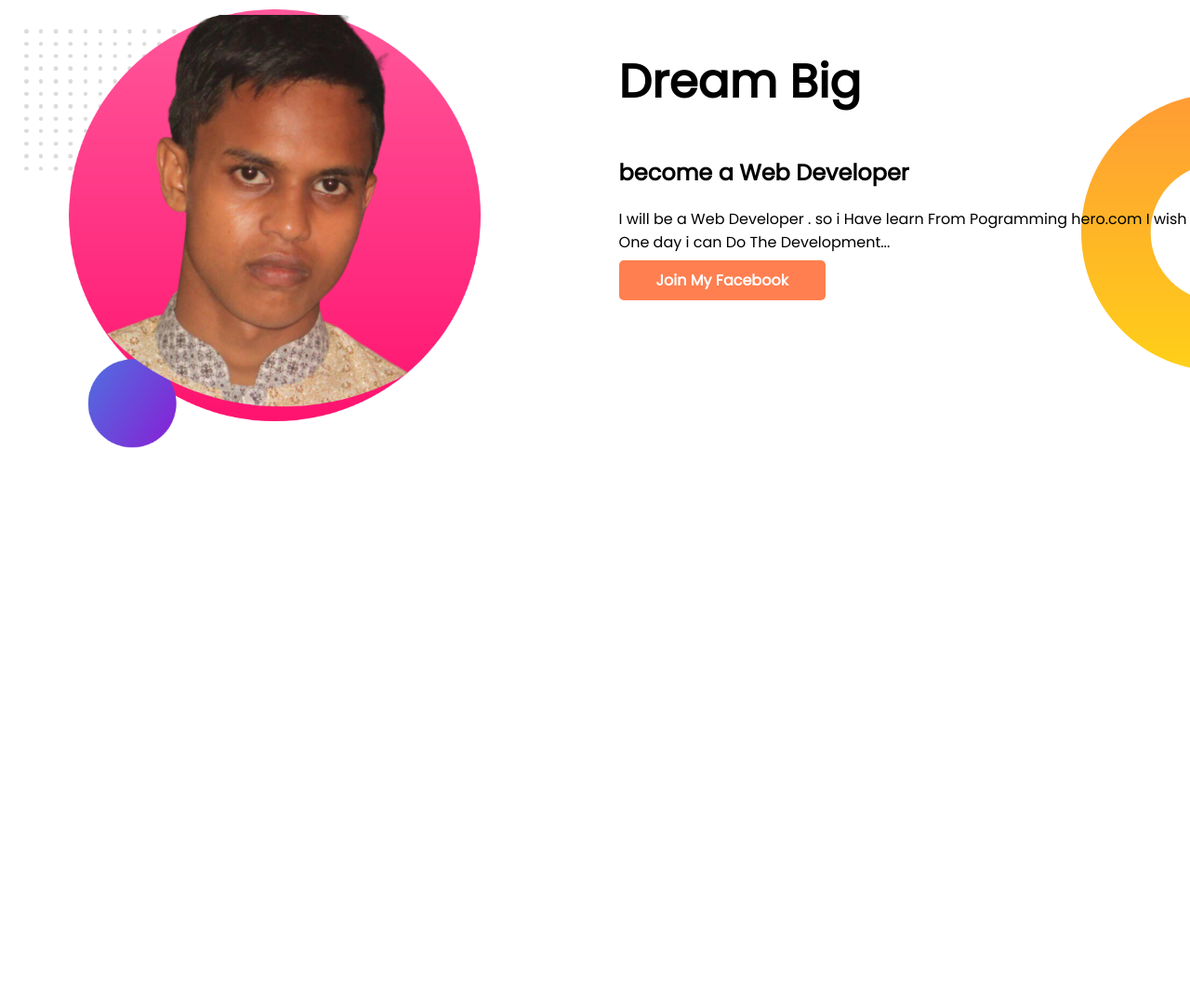
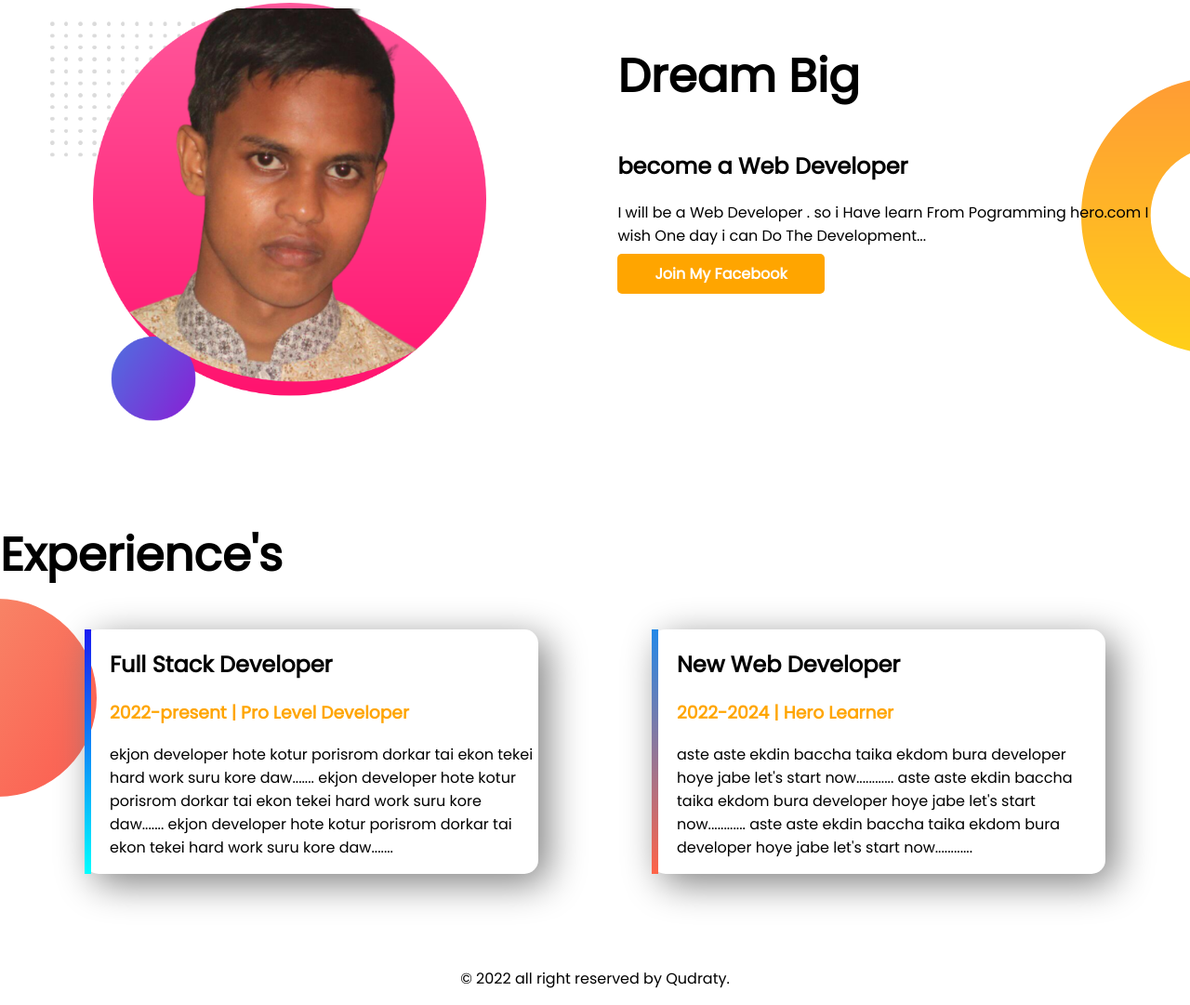
Before and after one commit to mohiuddinq/developer-portfolio, a plain HTML site: page index.html in a window 1280 px wide. Shown: the part 585-1666 px from the top of the page at 93% size. Before the commit the page ends 1174 px from the top, so only its background shows below. Drawn offline with Linux system fonts and the light colour scheme.

Commit message:
potfolio

```diff
--- a/index.html
+++ b/index.html
@@ -11,7 +11,7 @@
     <link rel="stylesheet" href="style.css" />
   </head>
   <body>
-    <section class="top-banner">
+    <section class="top-banner flexible-container">
       <div class="half-width">
         <h1>Welcome to</h1>
         <h1><span class="orange-color">Mohiuddin Qudraty</span> World!</h1>
@@ -29,7 +29,7 @@
       </div>
       <div class="half-width"><img src="images/my-bg.png" alt="" /></div>
     </section>
-    <section class="dream-big">
+    <section class="dream-big flexible-container">
       <div class="half-width">
         <img src="images/my-bg2.png" alt="" />
       </div>
@@ -48,5 +48,34 @@
         >
       </div>
     </section>
+    <section class="experience-area">
+      <h1>Experience's</h1>
+      <div class="flexible-container">
+        <div id="pro-dev" class="half-width xp-item">
+          <h2>Full Stack Developer</h2>
+          <h3 class="orange-color">2022-present | Pro Level Developer</h3>
+          <p>
+            ekjon developer hote kotur porisrom dorkar tai ekon tekei hard work
+            suru kore daw....... ekjon developer hote kotur porisrom dorkar tai
+            ekon tekei hard work suru kore daw....... ekjon developer hote kotur
+            porisrom dorkar tai ekon tekei hard work suru kore daw.......
+          </p>
+        </div>
+        <div id="nob-dev" class="half-width xp-item">
+          <h2>New Web Developer</h2>
+          <h3 class="orange-color">2022-2024 | Hero Learner</h3>
+          <p>
+            aste aste ekdin baccha taika ekdom bura developer hoye jabe let's
+            start now............ aste aste ekdin baccha taika ekdom bura
+            developer hoye jabe let's start now............ aste aste ekdin
+            baccha taika ekdom bura developer hoye jabe let's start
+            now............
+          </p>
+        </div>
+      </div>
+    </section>
+    <footer>
+      <p>© 2022 all right reserved by Qudraty.</p>
+    </footer>
   </body>
 </html>
--- a/style.css
+++ b/style.css
@@ -5,11 +5,11 @@ body {
 h1 {
   font-size: 50px;
 }
+h2 {
+  font-weight: 40%;
+}
 .orange-color {
   color: orange;
-}
-section {
-  display: flex;
 }
 .half-width {
   width: 50%;
@@ -20,7 +20,7 @@ section {
 }
 .link-button {
   text-decoration: none;
-  background-color: coral;
+  background-color: orange;
   color: white;
   font-weight: 700;
   padding: 10px 40px;
@@ -30,12 +30,39 @@ section {
   background-image: url(images/top-banner.png);
   background-repeat: no-repeat;
 }
-section {
+.flexible-container {
   display: flex;
   margin-bottom: 100px;
+  padding: 0 30px;
 }
 .dream-big {
   background-image: url(images/dream-bg.png);
   background-repeat: no-repeat;
   background-position: right;
 }
+.experience-area {
+  background-image: url(images/exp-bg.png);
+  background-repeat: no-repeat;
+  background-position: left;
+}
+.xp-item {
+  width: 40%;
+  margin-left: 5%;
+  margin-right: 5%;
+  padding-left: 20px;
+  border-radius: 15px;
+  box-shadow: 10px 10px 40px gray;
+}
+#pro-dev {
+  border-left: 7px solid;
+  border-image: linear-gradient(rgb(26, 26, 241), cyan);
+  border-image-slice: 1;
+}
+#nob-dev {
+  border-left: 7px solid;
+  border-image: linear-gradient(rgb(34, 137, 233), tomato);
+  border-image-slice: 1;
+}
+footer p {
+  text-align: center;
+}
```
